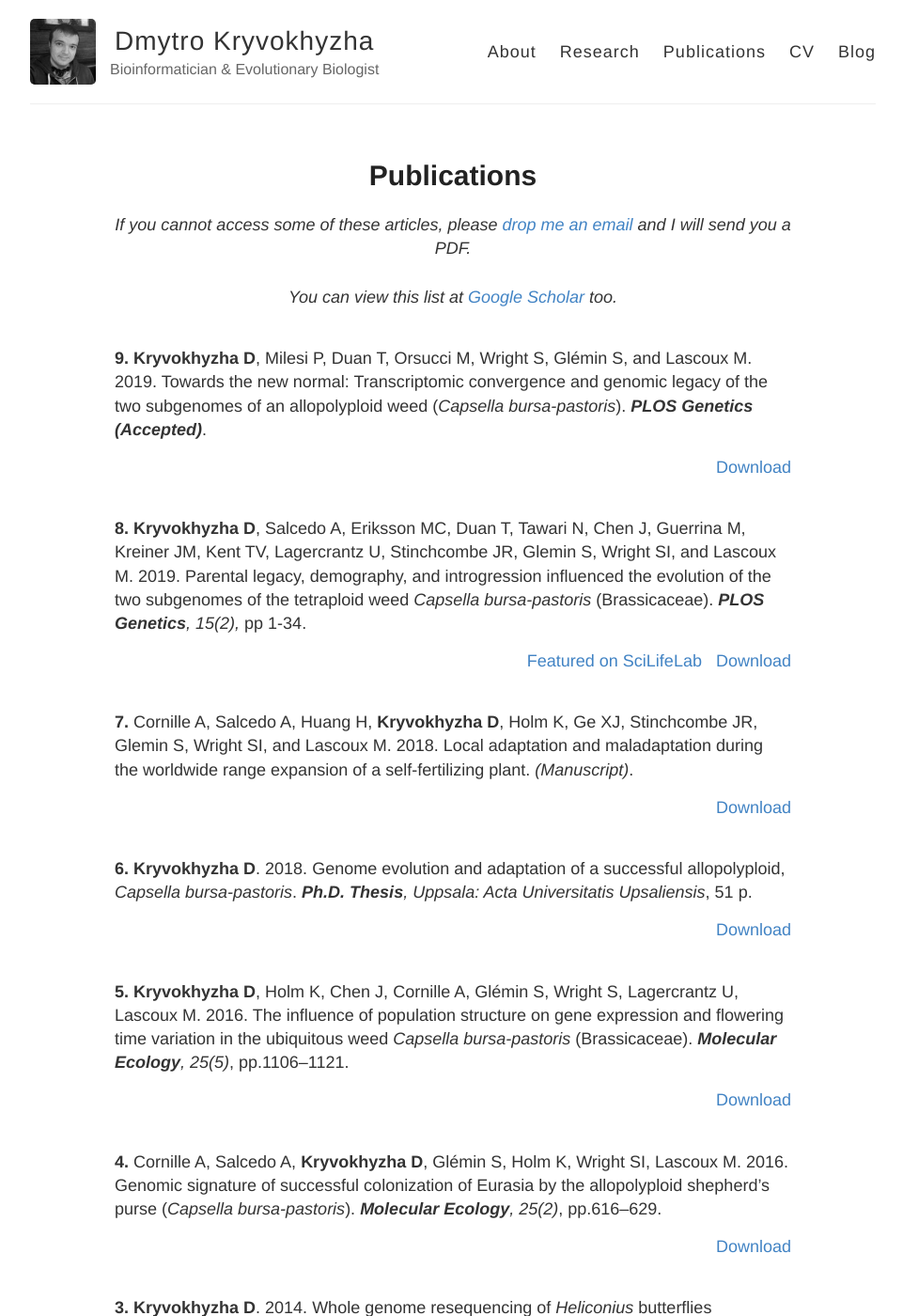
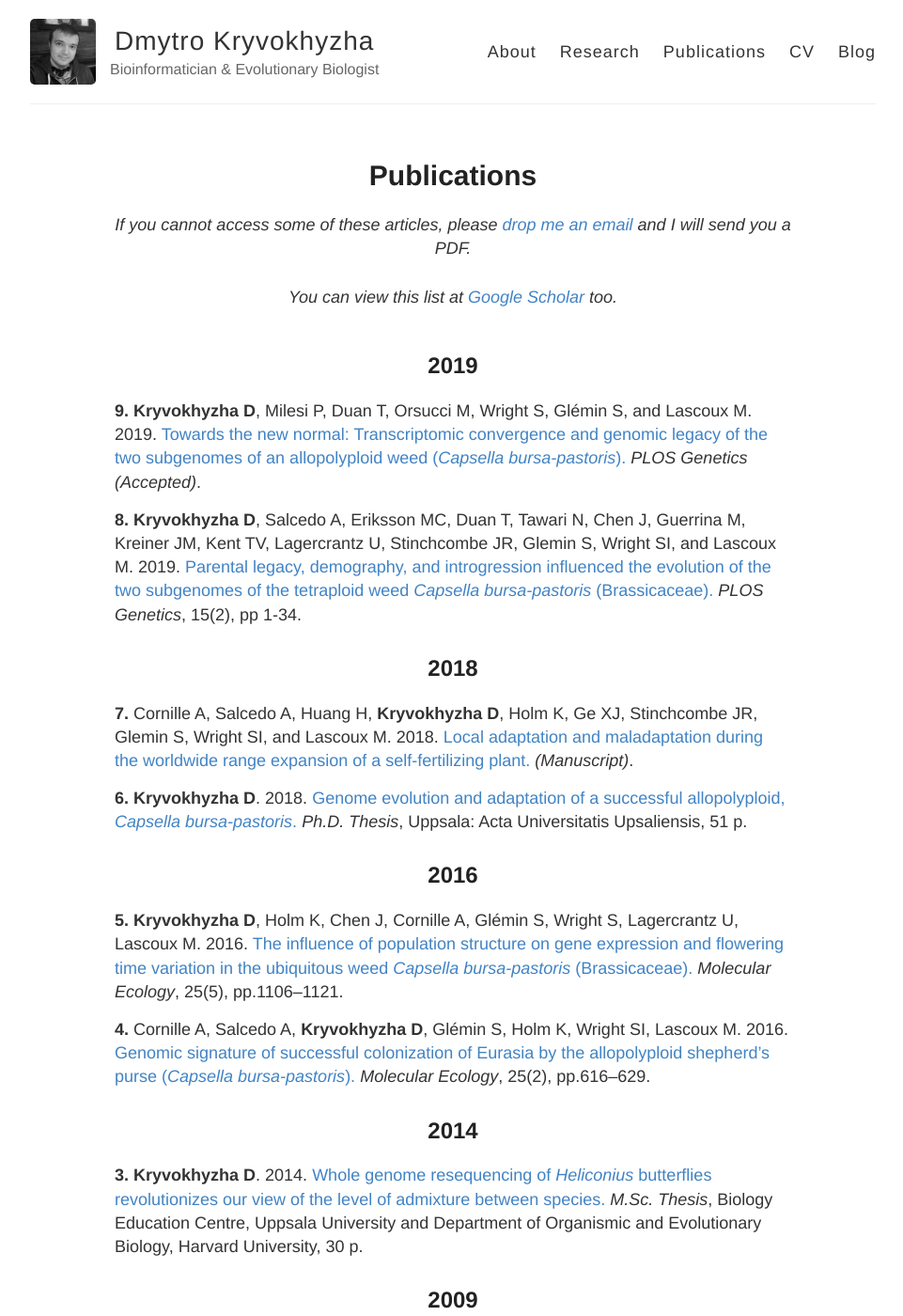
Before and after one commit to evodify/evodify.github.io, a Jekyll site: the page built from publications.md, in a window 1280 px wide and 1400 px high. Shown: the whole window at 94% size, without its empty margins (158-1119 px from the left). Built offline with Jekyll 4.4.1, drawn with Linux system fonts in a browser that asks for light colours; some of the changed text lies outside the part shown.

Commit message:
changed style to plit by years; links in title [publications.md]

```diff
--- a/publications.md
+++ b/publications.md
@@ -12,47 +12,32 @@ If you cannot access some of these articles, please <a href="mailto:dmytro.kryvo
 You can view this list at <a href="https://scholar.google.se/citations?user=99unghgAAAAJ&hl=en" title="Google Scholar" target="_blank">Google Scholar</a> too.
 </div>
 
-**9.** **Kryvokhyzha D**, Milesi P, Duan T, Orsucci M, Wright S, Glémin S, and Lascoux M. 2019. Towards the new normal: Transcriptomic convergence and genomic legacy of the two subgenomes of an allopolyploid weed (*Capsella bursa-pastoris*). ***PLOS Genetics (Accepted)***.
-<div style="text-align: right; margin-bottom: 30pt">
-<a href="https://www.biorxiv.org/content/early/2018/11/27/479048" title="bioRxiv" target="_blank">Download</a>
-</div>
+## 2019
 
-**8.** **Kryvokhyzha D**, Salcedo A, Eriksson MC, Duan T, Tawari N, Chen J, Guerrina M, Kreiner JM, Kent TV, Lagercrantz U, Stinchcombe JR, Glemin S, Wright SI, and Lascoux M. 2019. Parental legacy, demography, and introgression influenced the evolution of the two subgenomes of the tetraploid weed *Capsella bursa-pastoris* (Brassicaceae). ***PLOS Genetics**, 15(2),* pp 1-34.
-<div style="text-align: right; margin-bottom: 30pt">
-<a href="https://www.scilifelab.se/news/evolution-of-common-weed" title="SciLifeLab" target="_blank">Featured on SciLifeLab</a>&nbsp;&nbsp;&nbsp;<a href="http://dx.plos.org/10.1371/journal.pgen.1007949" title="PLOS Genetics" target="_blank">Download</a>
-</div>
+**9.** **Kryvokhyzha D**, Milesi P, Duan T, Orsucci M, Wright S, Glémin S, and Lascoux M. 2019. <a href="https://www.biorxiv.org/content/early/2018/11/27/479048" title="bioRxiv" target="_blank">Towards the new normal: Transcriptomic convergence and genomic legacy of the two subgenomes of an allopolyploid weed (*Capsella bursa-pastoris*).</a> *PLOS Genetics (Accepted)*.
 
-**7.** Cornille A, Salcedo A, Huang H, **Kryvokhyzha D**, Holm K, Ge XJ, Stinchcombe JR, Glemin S, Wright SI, and Lascoux M. 2018. Local adaptation and maladaptation during the worldwide range expansion of a self-fertilizing plant. *(Manuscript)*.
-<div style="text-align: right; margin-bottom: 30pt">
-<a href="https://www.biorxiv.org/content/early/2018/04/25/308619" title="bioRxiv" target="_blank">Download</a>
-</div>
+**8.** **Kryvokhyzha D**, Salcedo A, Eriksson MC, Duan T, Tawari N, Chen J, Guerrina M, Kreiner JM, Kent TV, Lagercrantz U, Stinchcombe JR, Glemin S, Wright SI, and Lascoux M. 2019. <a href="http://dx.plos.org/10.1371/journal.pgen.1007949" title="PLOS Genetics" target="_blank">Parental legacy, demography, and introgression influenced the evolution of the two subgenomes of the tetraploid weed *Capsella bursa-pastoris* (Brassicaceae).</a> *PLOS Genetics*, 15(2), pp 1-34.
 
-**6.** **Kryvokhyzha D**. 2018. Genome evolution and adaptation of a successful allopolyploid, *Capsella bursa-pastoris*. ***Ph.D. Thesis**, Uppsala: Acta Universitatis Upsaliensis*, 51 p.
-<div style="text-align: right; margin-bottom: 30pt">
-<a href="http://urn.kb.se/resolve?urn=urn:nbn:se:uu:diva-341709" title="Uppsala University" target="_blank">Download</a>
-</div>
+## 2018
 
-**5.** **Kryvokhyzha D**, Holm K, Chen J, Cornille A, Glémin S, Wright S, Lagercrantz U, Lascoux M. 2016. The influence of population structure on gene expression and flowering time variation in the ubiquitous weed *Capsella bursa-pastoris* (Brassicaceae). ***Molecular Ecology**, 25(5)*, pp.1106–1121.
-<div style="text-align: right; margin-bottom: 30pt">
-<a href="http://doi.wiley.com/10.1111/mec.13537" title="Molecular Ecology" target="_blank">Download</a>
-</div>
+**7.** Cornille A, Salcedo A, Huang H, **Kryvokhyzha D**, Holm K, Ge XJ, Stinchcombe JR, Glemin S, Wright SI, and Lascoux M. 2018. <a href="https://www.biorxiv.org/content/early/2018/04/25/308619" title="bioRxiv" target="_blank">Local adaptation and maladaptation during the worldwide range expansion of a self-fertilizing plant.</a> *(Manuscript)*.
 
-**4.** Cornille A, Salcedo A, **Kryvokhyzha D**, Glémin S, Holm K, Wright SI, Lascoux M. 2016. Genomic signature of successful colonization of Eurasia by the allopolyploid shepherd’s purse (*Capsella bursa-pastoris*). ***Molecular Ecology**, 25(2)*, pp.616–629.
-<div style="text-align: right; margin-bottom: 30pt">
-<a href="http://doi.wiley.com/10.1111/mec.13491" title="Molecular Ecology" target="_blank">Download</a>
-</div>
+**6.** **Kryvokhyzha D**. 2018. <a href="http://urn.kb.se/resolve?urn=urn:nbn:se:uu:diva-341709" title="Uppsala University" target="_blank">Genome evolution and adaptation of a successful allopolyploid, *Capsella bursa-pastoris*.</a> *Ph.D. Thesis*, Uppsala: Acta Universitatis Upsaliensis, 51 p.
 
-**3.** **Kryvokhyzha D**. 2014. Whole genome resequencing of *Heliconius* butterflies revolutionizes our view of the level of admixture between species. ***M.Sc. Thesis**, Biology Education Centre, Uppsala University and Department of Organismic and Evolutionary Biology, Harvard University*, 30 p.
-<div style="text-align: right; margin-bottom: 30pt">
-<a href="http://urn.kb.se/resolve?urn=urn:nbn:se:uu:diva-243477" title="Uppsala University" target="_blank">Download</a>
-</div>
+## 2016
 
-**2.** Shandikov G, **Kryvokhyzha D**, Slipko I. 2009. A first record of Caucasian dwarf Goby, *Knipowitschia caucasica* (Teleostei: Perciformes: Gobiidae), in the Severskiy Donets River drainage, Ukraine. ***Vestnik Zoologii**, 43(4)*, p.368.
-<div style="text-align: right; margin-bottom: 30pt">
-<a href="{{ site.baseurl }}/assets/pages/Knipowitschia-caucasica_Vesnik-zoologii_2009.pdf" title="PDF">Download</a>
-</div>
+**5.** **Kryvokhyzha D**, Holm K, Chen J, Cornille A, Glémin S, Wright S, Lagercrantz U, Lascoux M. 2016. <a href="http://doi.wiley.com/10.1111/mec.13537" title="Molecular Ecology" target="_blank">The influence of population structure on gene expression and flowering time variation in the ubiquitous weed *Capsella bursa-pastoris* (Brassicaceae).</a> *Molecular Ecology*, 25(5), pp.1106–1121.
 
-**1.** Shandikov G, **Kryvokhyzha D**. 2008. To the question about species composition and some peculiarities of biology of spined loaches of the genus *Cobitis* (Teleostei: Cypriniformes: Cobitidae) in the Upper and Middle Severskiy Donets River, Ukraine. ***The Journal of V.N. Karazin Kharkiv National University. Series: Biology**, 8(814)*, pp.91-118. [in Russian]
-<div style="text-align: right; margin-bottom: 30pt">
-<a href="{{ site.baseurl }}/assets/pages/Shandikov-Kryvokhyzha-Cobitis-2008.pdf" title="PDF">Download</a>
-</div>
+**4.** Cornille A, Salcedo A, **Kryvokhyzha D**, Glémin S, Holm K, Wright SI, Lascoux M. 2016. <a href="http://doi.wiley.com/10.1111/mec.13491" title="Molecular Ecology" target="_blank">Genomic signature of successful colonization of Eurasia by the allopolyploid shepherd’s purse (*Capsella bursa-pastoris*).</a> *Molecular Ecology*, 25(2), pp.616–629.
+
+## 2014
+
+**3.** **Kryvokhyzha D**. 2014. <a href="http://urn.kb.se/resolve?urn=urn:nbn:se:uu:diva-243477" title="Uppsala University" target="_blank">Whole genome resequencing of *Heliconius* butterflies revolutionizes our view of the level of admixture between species.</a> *M.Sc. Thesis*, Biology Education Centre, Uppsala University and Department of Organismic and Evolutionary Biology, Harvard University, 30 p.
+
+## 2009
+
+**2.** Shandikov G, **Kryvokhyzha D**, Slipko I. 2009. <a href="{{ site.baseurl }}/assets/pages/Knipowitschia-caucasica_Vesnik-zoologii_2009.pdf" title="PDF">A first record of Caucasian dwarf Goby, *Knipowitschia caucasica* (Teleostei: Perciformes: Gobiidae), in the Severskiy Donets River drainage, Ukraine.</a> *Vestnik Zoologii*, 43(4), p.368.
+
+## 2008
+
+**1.** Shandikov G, **Kryvokhyzha D**. 2008. <a href="{{ site.baseurl }}/assets/pages/Shandikov-Kryvokhyzha-Cobitis-2008.pdf" title="PDF">To the question about species composition and some peculiarities of biology of spined loaches of the genus *Cobitis* (Teleostei: Cypriniformes: Cobitidae) in the Upper and Middle Severskiy Donets River, Ukraine.</a> *The Journal of V.N. Karazin Kharkiv National University. Series: Biology*, 8(814), pp.91-118. [in Russian]
```
